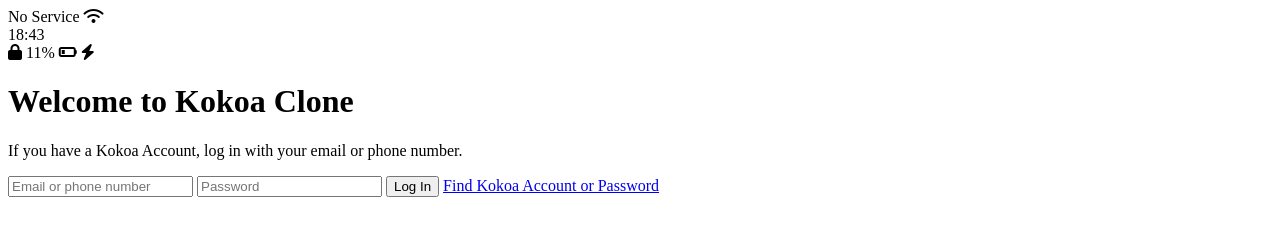
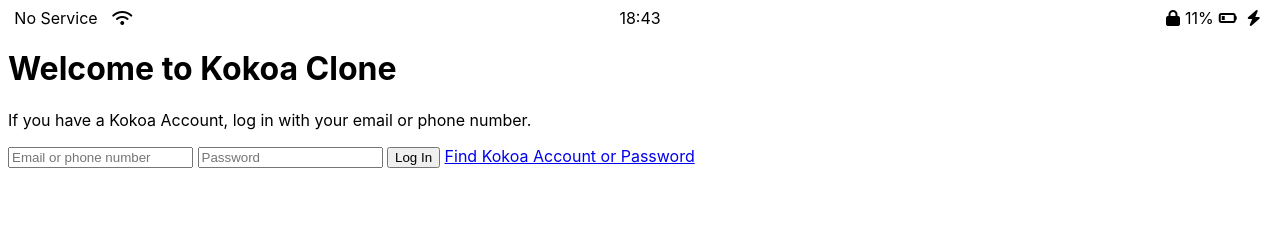
Before and after one commit to Shim-KangMin/kokoa-clone-2022, a plain HTML site: page index.html in a window 1280 px wide. Drawn offline with Linux system fonts and the light colour scheme.

Commit message:
Correction index.html & Added css

```diff
--- /dev/null
+++ b/css/styles.css
@@ -0,0 +1,27 @@
+body {
+  font-family: -apple-system, BlinkMacSystemFont, "Segoe UI", Roboto, Oxygen,
+    Ubuntu, Cantarell, "Open Sans", "Helvetica Neue", sans-serif;
+}
+.status-bar {
+  display: flex;
+  justify-content: center;
+}
+.status-bar__column {
+  width: 33%;
+}
+.status-bar__column:first-child span {
+  margin-right: 5px;
+}
+.status-bar__column:nth-child(2) {
+  display: flex;
+  justify-content: center;
+}
+.status-bar__column:last-child {
+  display: flex;
+  justify-content: flex-end;
+  align-items: center;
+}
+
+.status-bar__column i {
+  margin: 0 5px;
+}
--- a/index.html
+++ b/index.html
@@ -4,9 +4,10 @@
     <meta charset="UTF-8" />
     <meta name="viewport" content="width=device-width, initial-scale=1.0" />
     <title>Welcome to KoKoa Talk</title>
+    <link rel="stylesheet" href="css/styles.css" />
   </head>
   <body>
-    <div id="status-bar">
+    <div class="status-bar">
       <div class="status-bar__column">
         <span>No Service</span>
         <i class="fas fa-wifi"></i>
```
